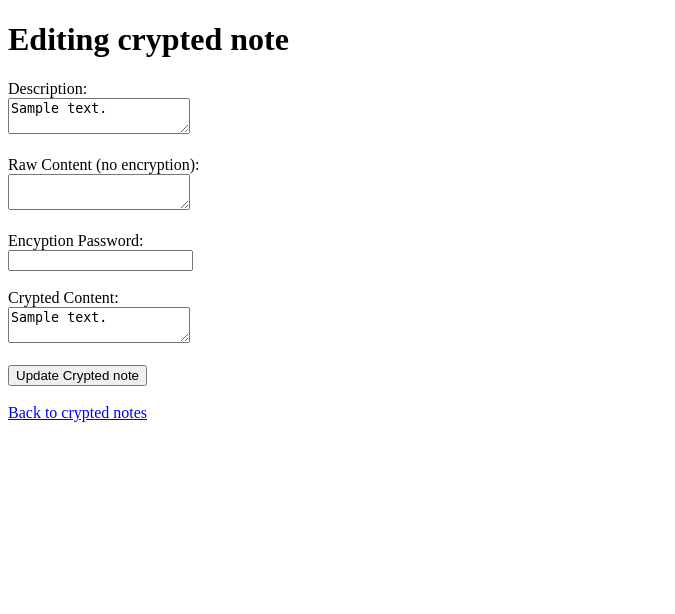
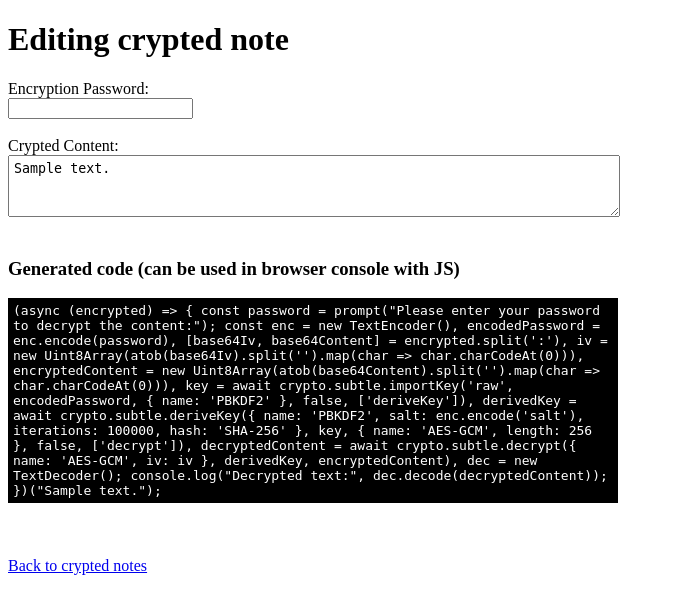
Before and after one commit to declegacy/declegacy, a Rails app: page /crypted_notes/1/edit in a window 1280 px wide. Shown: the top 614 px of the page, without its empty margins (0-675 px from the left). Run offline with Rails 7, Linux system fonts and the light colour scheme; a user stored in the database is signed in; tables that the repository leaves empty hold one stand-in row (values such as "Sample post"); some libraries are stand-ins or nearby versions.

Commit message:
working prototype without sharing

```diff
--- a/app/assets/stylesheets/application.css
+++ b/app/assets/stylesheets/application.css
@@ -13,3 +13,17 @@
  *= require_tree .
  *= require_self
  */
+
+ textarea, code {
+  width: 600px;
+  padding: 5px;
+ }
+ textarea {
+  height: 50px;
+ }
+
+ code {
+  background: black;
+  color: white;
+  display: block;
+ }
--- a/app/controllers/crypted_notes_controller.rb
+++ b/app/controllers/crypted_notes_controller.rb
@@ -25,7 +25,9 @@ class CryptedNotesController < ApplicationController
 
     respond_to do |format|
       if @crypted_note.save
-        format.html { redirect_to crypted_note_url(@crypted_note), notice: "Crypted note was successfully created." }
+        # format.html { redirect_to crypted_note_url(@crypted_note), notice: "Crypted note was successfully created." }
+        format.html { redirect_to crypted_notes_url, notice: "Crypted note was successfully created." }
+
         format.json { render :show, status: :created, location: @crypted_note }
       else
         format.html { render :new, status: :unprocessable_entity }
@@ -35,27 +37,27 @@ class CryptedNotesController < ApplicationController
   end
 
   # PATCH/PUT /crypted_notes/1 or /crypted_notes/1.json
-  def update
-    respond_to do |format|
-      if @crypted_note.update(crypted_note_params)
-        format.html { redirect_to crypted_note_url(@crypted_note), notice: "Crypted note was successfully updated." }
-        format.json { render :show, status: :ok, location: @crypted_note }
-      else
-        format.html { render :edit, status: :unprocessable_entity }
-        format.json { render json: @crypted_note.errors, status: :unprocessable_entity }
-      end
-    end
-  end
+  # def update
+  #   respond_to do |format|
+  #     if @crypted_note.update(crypted_note_params)
+  #       format.html { redirect_to crypted_note_url(@crypted_note), notice: "Crypted note was successfully updated." }
+  #       format.json { render :show, status: :ok, location: @crypted_note }
+  #     else
+  #       format.html { render :edit, status: :unprocessable_entity }
+  #       format.json { render json: @crypted_note.errors, status: :unprocessable_entity }
+  #     end
+  #   end
+  # end
 
   # DELETE /crypted_notes/1 or /crypted_notes/1.json
-  def destroy
-    @crypted_note.destroy
+  # def destroy
+  #   @crypted_note.destroy
 
-    respond_to do |format|
-      format.html { redirect_to crypted_notes_url, notice: "Crypted note was successfully destroyed." }
-      format.json { head :no_content }
-    end
-  end
+  #   respond_to do |format|
+  #     format.html { redirect_to crypted_notes_url, notice: "Crypted note was successfully destroyed." }
+  #     format.json { head :no_content }
+  #   end
+  # end
 
   private
 
--- /dev/null
+++ b/app/javascript/controllers/crypted_note_controller.js
@@ -0,0 +1,162 @@
+import { Controller } from "@hotwired/stimulus"
+
+export default class extends Controller {
+  static targets = [ 'rawContent', 'encryptionPassword', 'cryptedContent', "codeTemplate", "generatedDecryptionCode", "generatedContentContainer", "decryptedContent"]
+
+  connect() {
+    if(this.hasRawContentTarget) {
+      this.tryToEncrypt()
+    } else {
+      this.populateCode(this.cryptedContentTarget.value)
+    }
+
+    this.encryptionKey = null;
+  }
+
+  async tryToDecrypt(event) {
+    if(event) {
+      event.preventDefault();
+    }
+
+    let decrypted = await this.decryptText(this.encryptionPasswordTarget.value, this.cryptedContentTarget.value)
+
+    if(decrypted) {
+      this.decryptedContentTarget.innerHTML = decrypted
+      this.decryptedContentTarget.style.display = "block"
+    } else {
+      this.decryptedContentTarget.style.display = "none"
+    }
+  }
+
+  async populateCode(encrypted) {
+    this.generatedDecryptionCodeTarget.innerHTML = this.codeTemplateTarget.innerHTML.replace("{{encrypted_content}}", encrypted)
+  }
+
+  async tryToEncrypt(event) {
+    if(event) {
+      event.preventDefault();
+    }
+
+    const password = this.encryptionPasswordTarget.value;
+    const rawContent = this.rawContentTarget.value;
+
+    if (password && rawContent) {
+      this.generatedContentContainerTarget.style.display = "block"
+    } else {
+      this.generatedContentContainerTarget.style.display = "none"
+    }
+
+    // const cryptedContent = this.cryptedContentTarget.value;
+
+    // if (cryptedContent) {
+    //   const decrypted = await this.decryptText(password, JSON.parse(cryptedContent));
+    //   this.rawContentTarget.value = decrypted;
+    // } else if (rawContent) {
+      const encrypted = await this.encryptText(password, rawContent);
+      this.cryptedContentTarget.value = encrypted;
+    // }
+
+    this.populateCode(encrypted)
+
+  }
+  async encryptText(password, text) {
+    const enc = new TextEncoder();
+    const encodedPassword = enc.encode(password);
+    const encodedText = enc.encode(text);
+
+    const key = await crypto.subtle.importKey(
+      'raw',
+      encodedPassword,
+      { name: 'PBKDF2' },
+      false,
+      ['deriveKey']
+    );
+
+    const derivedKey = await crypto.subtle.deriveKey(
+      {
+        name: 'PBKDF2',
+        salt: enc.encode('salt'),
+        iterations: 100000,
+        hash: 'SHA-256'
+      },
+      key,
+      { name: 'AES-GCM', length: 256 },
+      false,
+      ['encrypt']
+    );
+
+    const iv = crypto.getRandomValues(new Uint8Array(12));
+
+    const encryptedContent = await crypto.subtle.encrypt(
+      {
+        name: 'AES-GCM',
+        iv: iv
+      },
+      derivedKey,
+      encodedText
+    );
+
+    const base64Iv = btoa(String.fromCharCode(...iv));
+    const base64Content = btoa(String.fromCharCode(...new Uint8Array(encryptedContent)));
+
+    return `${base64Iv}:${base64Content}`;
+  }
+
+  async decryptText(password, encrypted) {
+    const enc = new TextEncoder();
+    const encodedPassword = enc.encode(password);
+
+    const [base64Iv, base64Content] = encrypted.split(':');
+    const iv = new Uint8Array(atob(base64Iv).split('').map(char => char.charCodeAt(0)));
+    const encryptedContent = new Uint8Array(atob(base64Content).split('').map(char => char.charCodeAt(0)));
+
+    const key = await crypto.subtle.importKey(
+      'raw',
+      encodedPassword,
+      { name: 'PBKDF2' },
+      false,
+      ['deriveKey']
+    );
+
+    const derivedKey = await crypto.subtle.deriveKey(
+      {
+        name: 'PBKDF2',
+        salt: enc.encode('salt'),
+        iterations: 100000,
+        hash: 'SHA-256'
+      },
+      key,
+      { name: 'AES-GCM', length: 256 },
+      false,
+      ['decrypt']
+    );
+
+    const decryptedContent = await crypto.subtle.decrypt(
+      {
+        name: 'AES-GCM',
+        iv: iv
+      },
+      derivedKey,
+      encryptedContent
+    );
+
+    const dec = new TextDecoder();
+    return dec.decode(decryptedContent);
+  }
+
+  async encrypt(event) {
+    event.preventDefault();
+    const password = this.encryptionPasswordTarget.value;
+    const textToEncrypt = this.rawContentTarget.value;
+    const encrypted = await this.encryptText(password, textToEncrypt);
+    this.cryptedContentTarget.value = encrypted;
+  }
+
+  async decrypt(event) {
+    event.preventDefault();
+    const password = this.encryptionPasswordTarget.value;
+    const encrypted = this.cryptedContentTarget.value;
+    const decrypted = await this.decryptText(password, encrypted);
+    this.rawContentTarget.value = decrypted;
+  }
+}
--- a/app/models/crypted_note.rb
+++ b/app/models/crypted_note.rb
@@ -1,4 +1,6 @@
 class CryptedNote < ApplicationRecord
   belongs_to :user
   has_many :crypted_note_parts
+
+  validates :description, :crypted_content, presence: true
 end
--- a/app/views/crypted_notes/_crypted_note.html.erb
+++ b/app/views/crypted_notes/_crypted_note.html.erb
@@ -1,4 +1,5 @@
 <div id="<%= dom_id crypted_note %>">
   <%= crypted_note.description %>
-  <%= link_to "Edit", edit_crypted_note_path(crypted_note) %>
+  <%= link_to "Decrypt", edit_crypted_note_path(crypted_note) %>
+  <%#= link_to "Decrypt", crypted_note %>
 </div>
--- /dev/null
+++ b/app/views/crypted_notes/_executable_code.erb
@@ -0,0 +1,4 @@
+(async (encrypted) => {
+  const password = prompt("Please enter your password to decrypt the content:");
+  const enc = new TextEncoder(), encodedPassword = enc.encode(password), [base64Iv, base64Content] = encrypted.split(':'), iv = new Uint8Array(atob(base64Iv).split('').map(char => char.charCodeAt(0))), encryptedContent = new Uint8Array(atob(base64Content).split('').map(char => char.charCodeAt(0))), key = await crypto.subtle.importKey('raw', encodedPassword, { name: 'PBKDF2' }, false, ['deriveKey']), derivedKey = await crypto.subtle.deriveKey({ name: 'PBKDF2', salt: enc.encode('salt'), iterations: 100000, hash: 'SHA-256' }, key, { name: 'AES-GCM', length: 256 }, false, ['decrypt']), decryptedContent = await crypto.subtle.decrypt({ name: 'AES-GCM', iv: iv }, derivedKey, encryptedContent), dec = new TextDecoder(); console.log("Decrypted text:", dec.decode(decryptedContent));
+})("{{encrypted_content}}");
--- a/app/views/crypted_notes/_form.html.erb
+++ b/app/views/crypted_notes/_form.html.erb
@@ -1,4 +1,5 @@
-<%= form_with(model: crypted_note) do |form| %>
+<%= form_with(model: crypted_note, data: {controller: "crypted-note"}) do |form| %>
+
   <% if crypted_note.errors.any? %>
     <div style="color: red">
       <h2><%= pluralize(crypted_note.errors.count, "error") %> prohibited this crypted_note from being saved:</h2>
@@ -11,21 +12,35 @@
     </div>
   <% end %>
 
-  <%= form.label :query, "Description:" %><br/>
-  <%= form.text_area :description %><br/><br/>
+  <% unless crypted_note.persisted? %>
+    <%= form.label :query, "Description:" %><br/>
+    <%= form.text_area :description %><br/><br/>
 
-  <%= form.label :crypted_note_raw_content, "Raw Content (no encryption):" %><br/>
-  <textarea id="crypted_note_raw_content"></textarea> <!-- name attribute should not be saved in order to not set it to server -->
+    <%= form.label :crypted_note_raw_content, "Raw Content (no encryption):" %><br/>
+    <textarea id="crypted_note_raw_content" data-crypted-note-target="rawContent" data-action="input->crypted-note#tryToEncrypt"></textarea> <!-- name attribute should not be saved in order to not set it to server -->
+    <br/><br/>
+  <% end %>
+
+
+
+  <%= form.label :crypted_note_encryption_password, "Encryption Password:" %><br/>
+  <input autocomplete="off" autofill="off" id="crypted_note_encryption_password" data-crypted-note-target="encryptionPassword" data-action="input->crypted-note#<%= crypted_note.persisted? ? "tryToDecrypt" : "tryToEncrypt" %>" type="password" /> <!-- name attribute should not be saved in order to not set it to server -->
   <br/><br/>
 
-  <%= form.label :crypted_note_encryption_password, "Encyption Password:" %><br/>
-  <input id="crypted_note_encryption_password" type="password" /> <!-- name attribute should not be saved in order to not set it to server -->
-  <br/><br/>
+  <div data-crypted-note-target="generatedContentContainer">
+    <%= form.label :query, "Crypted Content:" %><br/>
+    <%= form.text_area :crypted_content, readonly: true, data: {crypted_note_target: :cryptedContent} %><br/><br/>
+    <div data-crypted-note-target="codeTemplate" style="display:none"><%= render "executable_code"%></div>
 
-  <%= form.label :query, "Crypted Content:" %><br/>
-  <%= form.text_area :crypted_content %><br/><br/>
+    <h3>Generated code (can be used in browser console with JS)</h3>
+    <code data-crypted-note-target="generatedDecryptionCode"></code>
+
+    <br/><br/>
+  </div>
+
+  <div data-crypted-note-target="decryptedContent" style="border: 1px solid green; padding: 5px; background: #e1fadc; display:none"></div>
 
   <div>
-    <%= form.submit %>
+    <%= form.submit unless crypted_note.persisted? %>
   </div>
 <% end %>
```
Also changed, not shown: app/views/crypted_notes/show.html.erb (+4 -3 lines), Gemfile.
